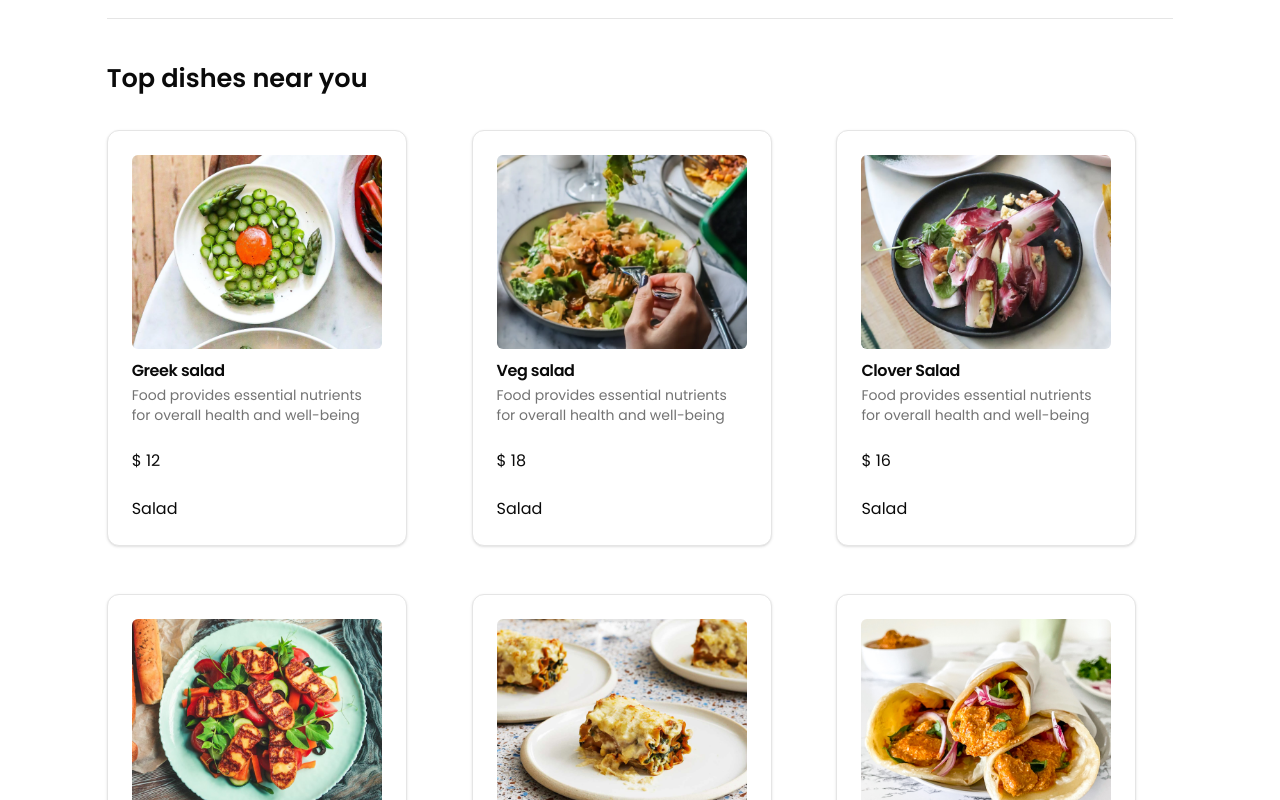
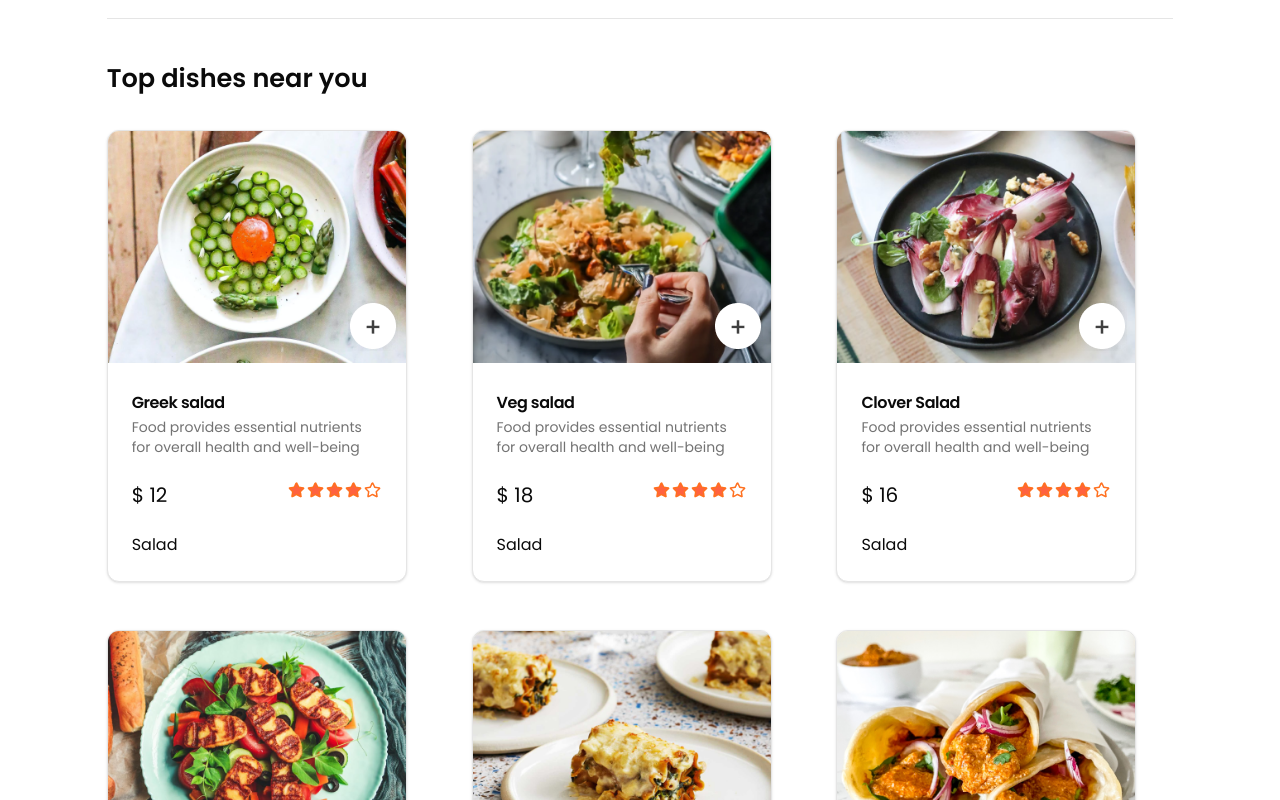
Before and after one commit to Randomtanvir/Food_del_app_react, a React (Vite) app: page / in a window 1280 px wide. Shown: the part 820-1620 px from the top of the page. Built offline with nearby package versions, Linux system fonts and the light colour scheme.

Commit message:
food item ready

```diff
--- a/src/components/FoodDisplay/FoodDisplay.jsx
+++ b/src/components/FoodDisplay/FoodDisplay.jsx
@@ -12,9 +12,9 @@ const FoodDisplay = () => {
         Top dishes near you
       </h1>
       <div className="grid grid-cols-[repeat(auto-fill,_minmax(270px,_1fr))] mt-8 gap-7 gap-y-12 items-center content-center">
-        {food_list.map((item, index) => (
+        {food_list.map((item) => (
           <FoodItems
-            key={index}
+            key={item._id}
             id={item._id}
             name={item.name}
             image={item.image}
--- a/src/components/FoodItems/FoodItems.jsx
+++ b/src/components/FoodItems/FoodItems.jsx
@@ -1,4 +1,4 @@
-import React from "react";
+import React, { useState } from "react";
 import {
   Card,
   CardContent,
@@ -7,19 +7,56 @@ import {
   CardHeader,
   CardTitle,
 } from "@/components/ui/card";
+import { assets } from "@/Assets/assets";
 
 // eslint-disable-next-line react/prop-types
 const FoodItems = ({ id, name, image, price, description, category }) => {
+  const [itemCount, setItemCount] = useState(0);
+
   return (
     <div className="max-w-[300px]">
       <Card>
+        <div className="relative">
+          <img
+            src={image}
+            className="rounded-t-md mb-2 w-full transition-all hover:scale-105"
+            alt=""
+          />
+          <div className="absolute right-2 bottom-3">
+            {!itemCount ? (
+              <img
+                src={assets.add_icon_white}
+                onClick={() => setItemCount((prev) => prev + 1)}
+                className="cursor-pointer"
+              />
+            ) : (
+              <div className="flex items-center gap-3">
+                <img
+                  src={assets.remove_icon_red}
+                  className="cursor-pointer"
+                  onClick={() => setItemCount((prev) => prev - 1)}
+                  alt=""
+                />
+                <p className="text-xl text-white">{itemCount}</p>
+                <img
+                  src={assets.add_icon_green}
+                  className="cursor-pointer"
+                  onClick={() => setItemCount((prev) => prev + 1)}
+                  alt=""
+                />
+              </div>
+            )}
+          </div>
+        </div>
         <CardHeader>
-          <img src={image} className="rounded-md mb-2 w-full" alt="" />
           <CardTitle>{name}</CardTitle>
           <CardDescription>{description}</CardDescription>
         </CardHeader>
-        <CardContent>
-          <p>$ {price}</p>
+        <CardContent className="flex justify-between">
+          <p className="text-xl">$ {price}</p>
+          <div>
+            <img src={assets.rating_starts} alt="" />
+          </div>
         </CardContent>
         <CardFooter>
           <p>{category}</p>
--- a/src/components/ui/card.jsx
+++ b/src/components/ui/card.jsx
@@ -1,50 +1,65 @@
-import * as React from "react"
+import * as React from "react";
 
-import { cn } from "@/lib/utils"
+import { cn } from "@/lib/utils";
 
 const Card = React.forwardRef(({ className, ...props }, ref) => (
   <div
     ref={ref}
-    className={cn("rounded-xl border bg-card text-card-foreground shadow", className)}
-    {...props} />
-))
-Card.displayName = "Card"
+    className={cn(
+      "rounded-xl overflow-hidden border bg-card text-card-foreground shadow",
+      className
+    )}
+    {...props}
+  />
+));
+Card.displayName = "Card";
 
 const CardHeader = React.forwardRef(({ className, ...props }, ref) => (
   <div
     ref={ref}
     className={cn("flex flex-col space-y-1.5 p-6", className)}
-    {...props} />
-))
-CardHeader.displayName = "CardHeader"
+    {...props}
+  />
+));
+CardHeader.displayName = "CardHeader";
 
 const CardTitle = React.forwardRef(({ className, ...props }, ref) => (
   <h3
     ref={ref}
     className={cn("font-semibold leading-none tracking-tight", className)}
-    {...props} />
-))
-CardTitle.displayName = "CardTitle"
+    {...props}
+  />
+));
+CardTitle.displayName = "CardTitle";
 
 const CardDescription = React.forwardRef(({ className, ...props }, ref) => (
   <p
     ref={ref}
     className={cn("text-sm text-muted-foreground", className)}
-    {...props} />
-))
-CardDescription.displayName = "CardDescription"
+    {...props}
+  />
+));
+CardDescription.displayName = "CardDescription";
 
 const CardContent = React.forwardRef(({ className, ...props }, ref) => (
   <div ref={ref} className={cn("p-6 pt-0", className)} {...props} />
-))
-CardContent.displayName = "CardContent"
+));
+CardContent.displayName = "CardContent";
 
 const CardFooter = React.forwardRef(({ className, ...props }, ref) => (
   <div
     ref={ref}
     className={cn("flex items-center p-6 pt-0", className)}
-    {...props} />
-))
-CardFooter.displayName = "CardFooter"
+    {...props}
+  />
+));
+CardFooter.displayName = "CardFooter";
 
-export { Card, CardHeader, CardFooter, CardTitle, CardDescription, CardContent }
+export {
+  Card,
+  CardHeader,
+  CardFooter,
+  CardTitle,
+  CardDescription,
+  CardContent,
+};
```
